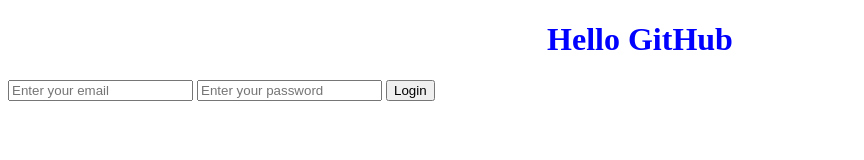
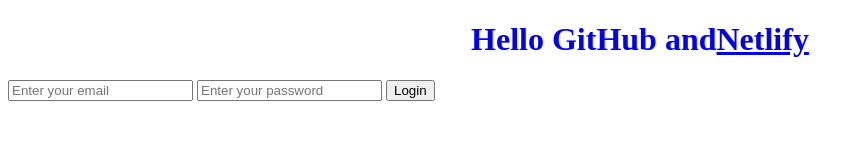
Before and after one commit to codeboarder200/weather-app, a plain HTML site: page index.html in a window 1280 px wide. Shown: the whole page, without its empty margins (0-864 px from the left). Drawn offline with Linux system fonts and the light colour scheme.

Commit message:
Added link to Netlify

```diff
--- a/index.html
+++ b/index.html
@@ -7,7 +7,7 @@
     <link rel="stylesheet" href="src/style.css" />
   </head>
   <body>
-    <h1>Hello GitHub</h1>
+    <h1>Hello GitHub and<a href="https://www.netlify.com/">Netlify</a></h1>
     <form action="">
       <input type="text" placeholder="Enter your email" />
       <input type="password" placeholder="Enter your password" />
```
